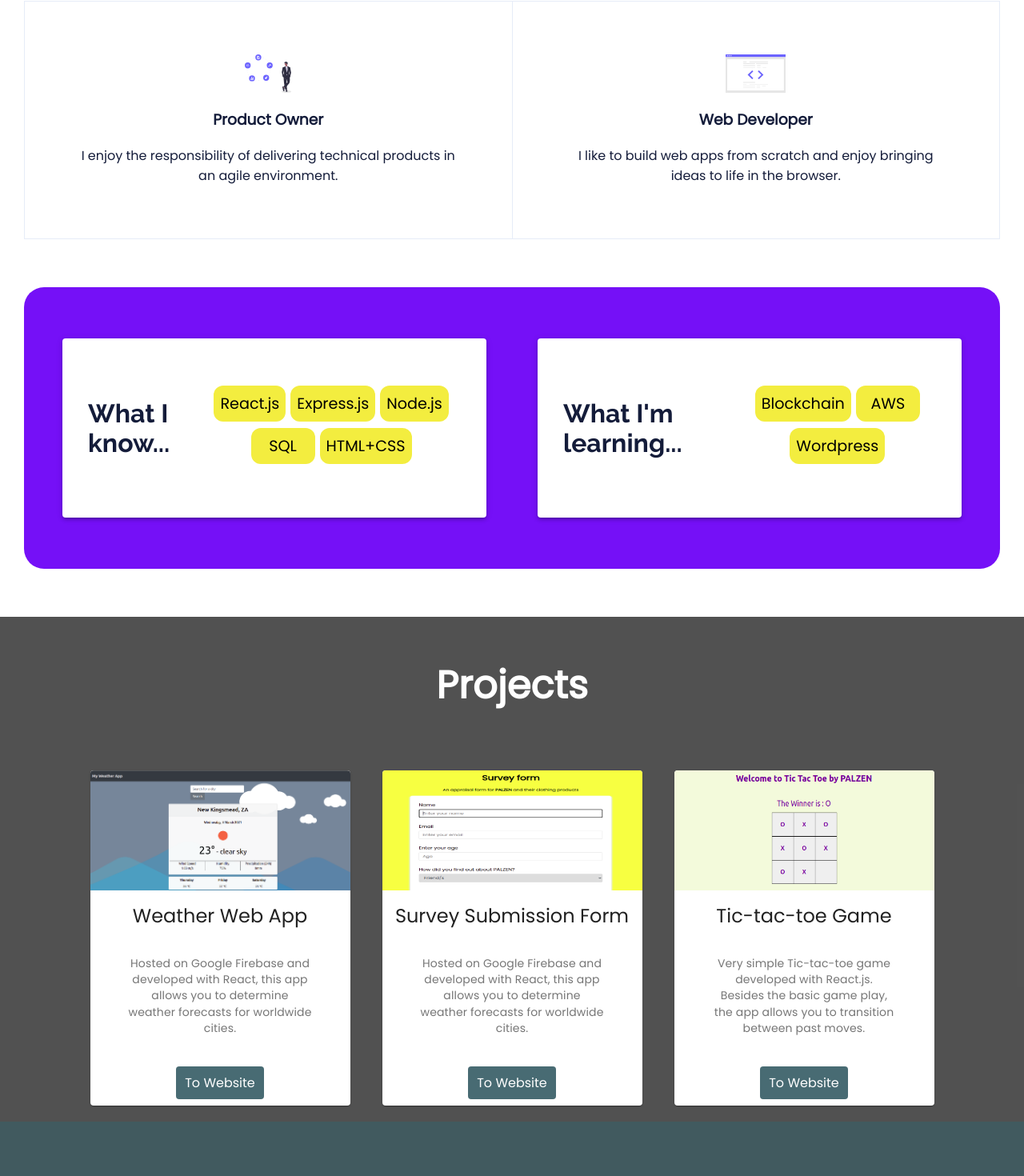
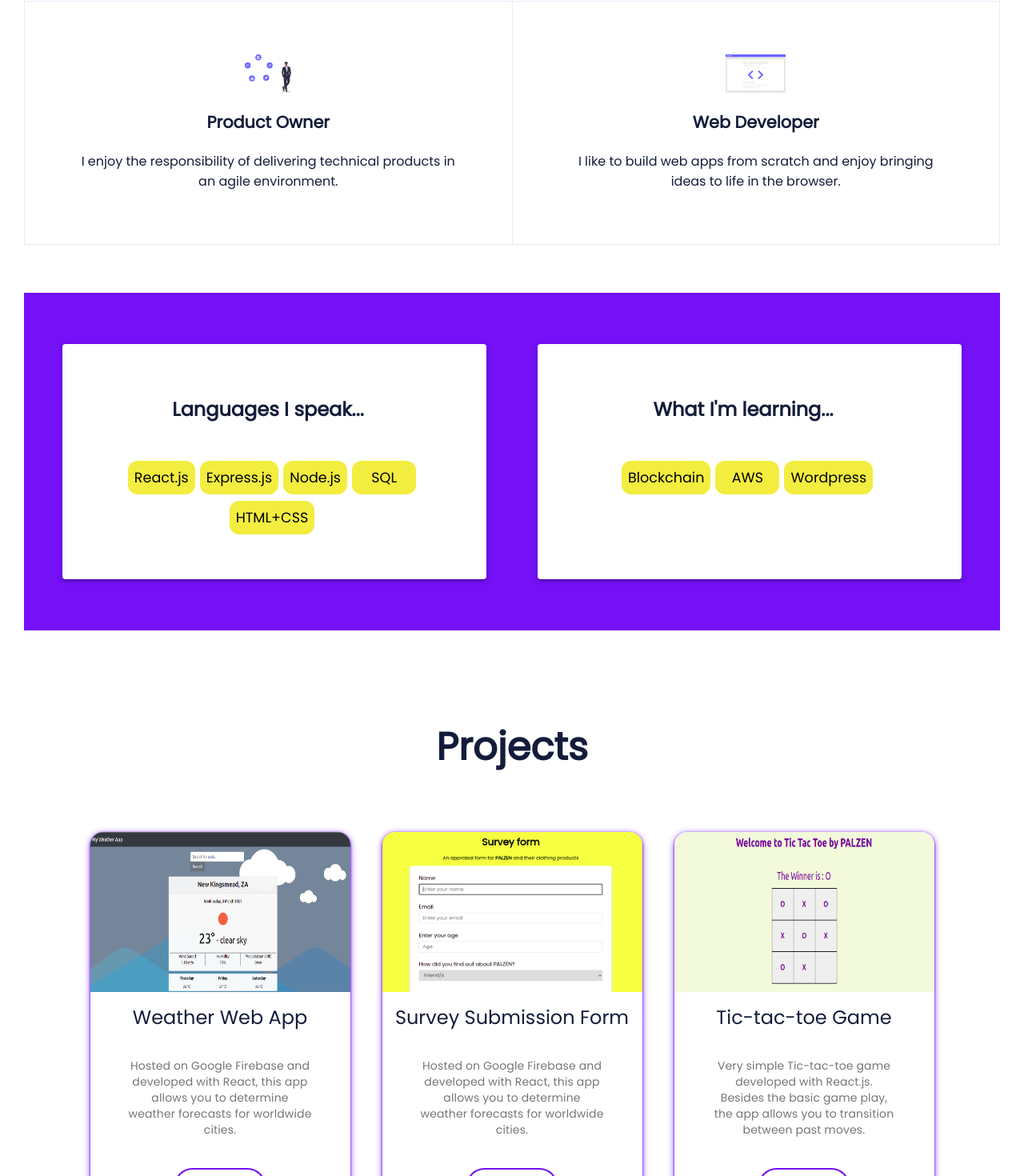
Before and after one commit to jayp1/jayp1, a React (Create React App) app: page / in a window 1280 px wide. Shown: the part 1053-2523 px from the top of the page at 80% size. Built offline with nearby package versions, Linux system fonts and the light colour scheme.

Commit message:
Cleaned up css

```diff
--- a/src/components/Layout/Footer/Footer.css
+++ b/src/components/Layout/Footer/Footer.css
@@ -3,8 +3,11 @@
     flex-direction: column;
     justify-content:center;
     align-items:center;
-    box-shadow:20px;
     color:white;
-    border-top: 2px solid white;
-    background-color: var(--main-gray);
+    font-weight:500;
+    font-size:1rem;
+    background-color: var(--main-color);
+    border-top: 2px solid lightgray;
+    height:20vh;
+
 }
--- a/src/components/Layout/Main/Main.css
+++ b/src/components/Layout/Main/Main.css
@@ -53,6 +53,11 @@ p {
   padding-right: 2rem;
 }
 
+.box-title{
+  font-size: 1.3rem;
+  font-family:inherit;
+}
+
 .box-item {
   flex:1 1 0;
   padding: 50px 30px;
@@ -75,14 +80,14 @@ img.is-skill-icon {
    margin: 60px 30px;
    flex-wrap: wrap;
    padding:2rem 1rem;
-   border-radius:25px;
+
  }
  .Paper {
    background-color:white;
    display:flex;
-   justify-content: space-between;
+   flex-direction: column;
+   justify-content: flex-start;
    align-items:center;
-   min-width: 350px;
    flex: 1 1 350px;
    max-width:550px;
    height:auto;
@@ -96,11 +101,8 @@ img.is-skill-icon {
  .Paper-title {
    padding:0;
    padding-right:1rem;
-   font-weight:400;
-   font-size:2rem;
-   color:var(--text-blue);;
-   font-weight: 500;
-   font-family:'Raleway';
+   font-size:1.5rem;
+   color:var(--text-blue);
  }
 .section-heading {
   color: white;
@@ -123,13 +125,19 @@ img.is-skill-icon {
    display:inline-block;
    width:auto;
    padding:0.5rem;
-   font-size:1.2rem;
+   font-size:1.1rem;
    min-width:80px;
    margin: 0 6px 8px 0;
    list-style: none;
    background-color:#f3ed3f;
    border-radius:0.75rem;
    text-align:center;
+ }
+
+ @media (max-width:570px) {
+   .skill-item {font-size:0.9rem}
+  .Paper-title {font-size:1.17rem}
+  .Paper {padding:0.75rem 0;margin:0.75rem 0}
  }
 
 
@@ -141,21 +149,18 @@ img.is-skill-icon {
     justify-content: center;
     align-items: center;
     text-align: center;
-    width: 100%;
-    height: 80vh;
-    background: #415a5f;
+    margin:0 100px 50px 100px;
+    padding:25px;
+    background-color: var(--text-blue);
     color:white;
+    border-radius:25px;
   }
 
   .contact-section-header > h2 {
-    font-size: 4rem;
+    font-size: 2.2rem;
   }
 
-  @media (max-width: 28.75em) {
-    .contact-section-header > h2 {
-      font-size: 3rem;
-    }
-  }
+
 
   .contact-section-header > p {
     font-style: italic;
@@ -184,3 +189,14 @@ img.is-skill-icon {
     padding: 1rem 2rem;
     border-radius: 2px;
   }
+  @media (max-width: 460px) {
+    .contact-section-header > h2 {
+      font-size: 1.5rem;
+    }
+    .contact-details {
+      font-size:1.2rem;
+    }
+    .contact-section {
+      margin: 0 40px 50px 40px;
+    }
+  }
--- a/src/components/Layout/Main/Main.js
+++ b/src/components/Layout/Main/Main.js
@@ -1,6 +1,6 @@
 import React from 'react';
 import SummaryPic from '../../../images/undraw_feeling_proud_white.svg';
-import Resume from '../../../images/undraw_Resume.svg';
+/*import Resume from '../../../images/undraw_Resume.svg';*/
 import Frontend from '../../../images/front-end.svg';
 import ProductOwner from '../../../images/undraw_product_owner.svg';
 import './Main.css';
@@ -18,19 +18,19 @@ export default props => (
 
     <section id="skills">
 
-      <h2 className="section-heading">Knowledge bank</h2>
+      <h2 className="section-heading">My Knowledge Bank</h2>
       {/*<img src={Resume} alt="Man handing out his resume" />*/}
 
       <div className="box">
         <div className="box-item">
-          <figure class="image"><img class="is-skill-icon" src={ProductOwner} /></figure>
-          <h3>Product Owner</h3>
+          <figure class="image"><img class="is-skill-icon" alt="Product owner methodology" src={ProductOwner} /></figure>
+          <h3 className="box-title">Product Owner</h3>
           <p>I enjoy the responsibility of delivering technical products in an agile environment. </p>
           <p className=""></p>
         </div>
         <div className="box-item">
-          <figure class="image"><img class="is-skill-icon" src={Frontend} /></figure>
-          <h3>Web Developer</h3>
+          <figure class="image"><img class="is-skill-icon" src={Frontend} alt="Computer with code" /></figure>
+          <h3 className="box-title">Web Developer</h3>
           <p>I like to build web apps from scratch and enjoy bringing ideas to life in the browser.</p>
         </div>
       </div>
@@ -38,7 +38,7 @@ export default props => (
 
       <div className="Cards">
         <div className="Paper">
-          <h4 className="Paper-title">What I know...</h4>
+          <h4 className="Paper-title">Languages I speak...</h4>
           <ul className="skill-list">
             <li className="skill-item">React.js</li>
             <li className="skill-item">Express.js</li>
@@ -75,11 +75,13 @@ export default props => (
       </div>
       <div class="contact-links">
         <a
+          rel="noopener noreferrer"
           href="https://www.linkedin.com/in/jarrydpalzenberger/"
           target="_blank"
           class="btn contact-details"
         ><i class="fab fa-linkedin-in"></i> LinkedIn</a>
         <a
+          rel="noopener noreferrer"
           id="profile-link"
           href="https://github.com/jayp1"
           target="_blank"
@@ -87,12 +89,13 @@ export default props => (
         ><i class="fab fa-github"></i> GitHub</a>
         <a
           href="https://twitter.com/jpalzen"
+          rel="noopener noreferrer"
           target="_blank"
           class="btn contact-details"
         ><i class="fab fa-twitter"></i> Twitter</a>
-        <a href="mailto:jarrydp@outlook.com" class="btn contact-details"
+        <a href="mailto:jarrydp@outlook.com" class="btn contact-details" rel="noopener noreferrer"
         ><i class="fas fa-at"></i> Send a mail</a>
-        <a href="tel:+27791810477" class="btn contact-details"
+        <a href="tel:+27791810477" class="btn contact-details" rel="noopener noreferrer"
         ><i class="fas fa-mobile-alt"></i> Call me</a>
       </div>
     </section>
--- a/src/components/Layout/Main/Projects/Project/Project.css
+++ b/src/components/Layout/Main/Projects/Project/Project.css
@@ -1,12 +1,12 @@
 .Project-card {
     overflow:hidden;
     background-color: #fff;
-    color:rgba(0,0,0,0.87);
+    color:var(--text-blue);
     margin:20px;
     max-width:325px;
     display:inline-block;
-    border-radius:4px;
-    box-shadow: 0px 2px 1px -1px rgba(0,0,0,0.2),0px 1px 1px 0px rgba(0,0,0,0.14),0px 1px 3px 0px rgba(0,0,0,0.12);
+    border-radius:16px;
+    box-shadow: 0px 2px 10px -1px var(--main-color),0px 1px 1px 0px var(--main-color),0px 1px 3px 0px var(--main-color);
 }
 .Project-image {
     display:block;
@@ -14,7 +14,7 @@
 }
 img {
     width:100%;
-    height:150px;
+    height:200px;
     display:block;
 }
 .Project-description {
@@ -37,17 +37,25 @@ img {
     display:flex;
     justify-content: center;
 }
-.Project-action > a {
+.project-link {
     padding:8px 11px;
-    background-color: #486B73;
-    border-radius:4px;
-    color:white;
+    background-color: white;
+    border:2px solid var(--main-color);
+    border-radius:30px;
+    color:var(--main-color);
+    transition:all 0.7s;
 
 }
+.project-link:hover {
+    background-color:var(--main-color);
+    color:white;
+}
+
 .Project-description > h2 {
     margin-top:0;
     font-size: 1.5rem;
     font-weight: 400;
     line-height: 1.334;
     letter-spacing: 0em;
+    color:var(--text-blue);
 }
--- a/src/components/Layout/Main/Projects/Project/Project.js
+++ b/src/components/Layout/Main/Projects/Project/Project.js
@@ -13,7 +13,7 @@ export const Project = (props) => {
 
                 </div>
                 <div className="Project-action">
-                    <a href={props.url} target='_blank'>To Website</a>
+                    <a className="project-link" rel="noopener noreferrer" href={props.url} target='_blank'>To Website</a>
                 </div>
 
             </div>
--- a/src/components/Layout/Main/Projects/Projects.css
+++ b/src/components/Layout/Main/Projects/Projects.css
@@ -4,10 +4,11 @@
     flex-wrap: wrap;
 }
 #Project-section {
-    background-color: #212121c7;
+    background-color: white;
+    padding-bottom:50px;
 }
 #Project-section > h2 {
-    color: white;
+    color: var(--text-blue);
     margin: 0;
     text-align: center;
     padding: 50px;
--- a/src/components/Layout/Main/Projects/Projects.js
+++ b/src/components/Layout/Main/Projects/Projects.js
@@ -16,6 +16,7 @@ export const Projects = () => {
     return (
         <section id="Project-section">
             <h2 className="section-heading">Projects</h2>
+
             <div className="Projects">
                 <Project screenshot={WeatherAppPic}
                     title="Weather Web App"
--- a/src/index.css
+++ b/src/index.css
@@ -10,7 +10,7 @@
   --contact-section:#415a5f;
   --gradient-main:#BF99F0;
 
-  font-size:16px;
+
 }
 
 * {
@@ -29,6 +29,7 @@
 body, html {
   margin:0;
   padding:0;
+  font-size:16px;
   font-family: 'Poppins', sans-serif;
   background-color: #fff;
   /*background-image: linear-gradient(45deg, #070010 25%, var(--main-color) 100%);*/
```
